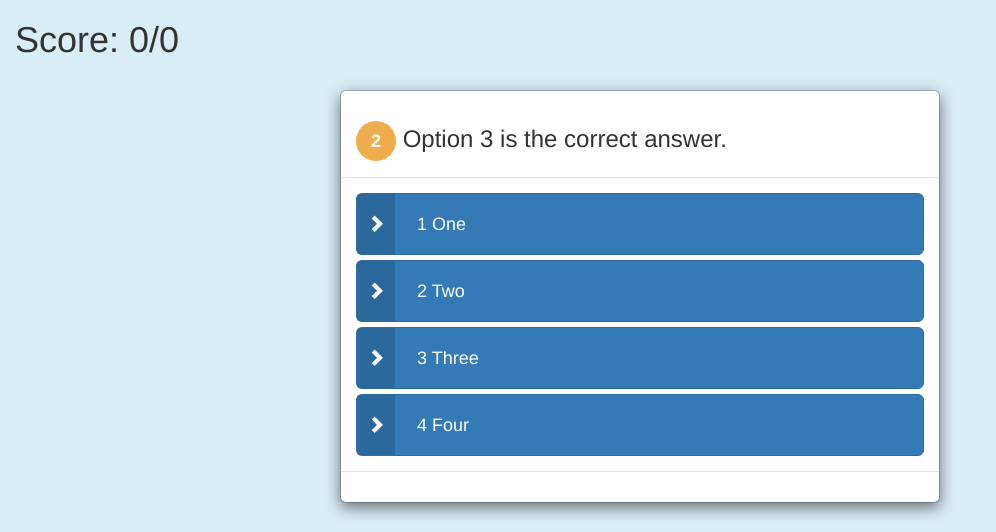
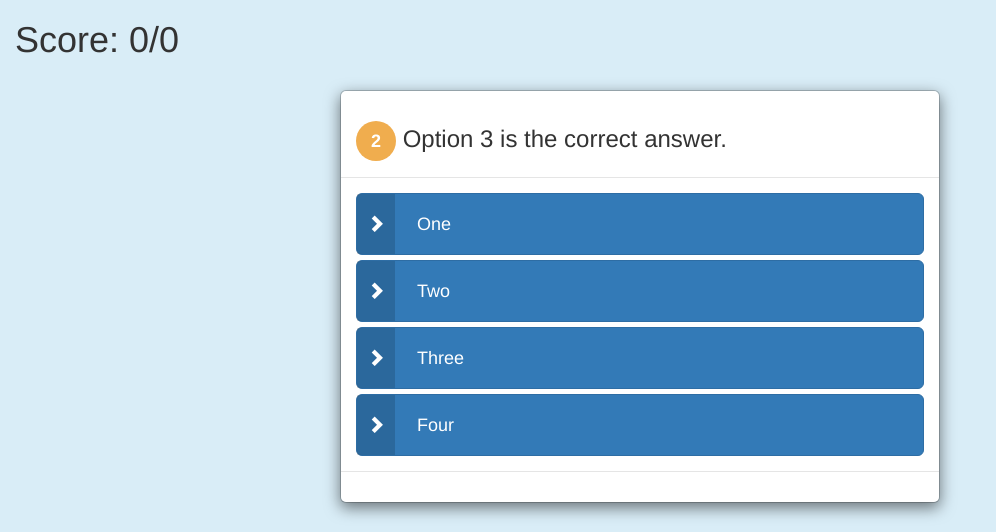
Before and after one commit to vhazali/Learn-Chinese, a PHP site: page /pages/play.php in a window 1280 px wide. Shown: the top 532 px of the page, without its empty margins (0-996 px from the left). Run offline with PHP 8.4, Linux system fonts and the light colour scheme.

Commit message:
Removed numbers from options

```diff
--- a/Frontend/pages/play.php
+++ b/Frontend/pages/play.php
@@ -44,10 +44,10 @@
             </div>
 
             <div class="quiz" id="quiz" data-toggle="buttons">
-              <label class="element-animation1 btn btn-lg btn-primary btn-block " id="option-1"><span class="btn-label"><i class="glyphicon glyphicon-chevron-right" id="option-1-icon"></i></span> <input type="radio" name="q_answer" value="1">1 One</label>
-              <label class="element-animation2 btn btn-lg btn-primary btn-block" id="option-2"><span class="btn-label"><i class="glyphicon glyphicon-chevron-right" id="option-2-icon"></i></span> <input type="radio" name="q_answer" value="2">2 Two</label>
-              <label class="element-animation3 btn btn-lg btn-primary btn-block" id="option-3"><span class="btn-label"><i class="glyphicon glyphicon-chevron-right" id="option-3-icon"></i></span> <input type="radio" name="q_answer" value="3">3 Three</label>
-              <label class="element-animation4 btn btn-lg btn-primary btn-block" id="option-4"><span class="btn-label"><i class="glyphicon glyphicon-chevron-right" id="option-4-icon"></i></span> <input type="radio" name="q_answer" value="4">4 Four</label>
+              <label class="element-animation1 btn btn-lg btn-primary btn-block " id="option-1"><span class="btn-label"><i class="glyphicon glyphicon-chevron-right" id="option-1-icon"></i></span> <input type="radio" name="q_answer" value="1">One</label>
+              <label class="element-animation2 btn btn-lg btn-primary btn-block" id="option-2"><span class="btn-label"><i class="glyphicon glyphicon-chevron-right" id="option-2-icon"></i></span> <input type="radio" name="q_answer" value="2">Two</label>
+              <label class="element-animation3 btn btn-lg btn-primary btn-block" id="option-3"><span class="btn-label"><i class="glyphicon glyphicon-chevron-right" id="option-3-icon"></i></span> <input type="radio" name="q_answer" value="3">Three</label>
+              <label class="element-animation4 btn btn-lg btn-primary btn-block" id="option-4"><span class="btn-label"><i class="glyphicon glyphicon-chevron-right" id="option-4-icon"></i></span> <input type="radio" name="q_answer" value="4">Four</label>
             </div>
           </div>
           <div class="modal-footer">
```
